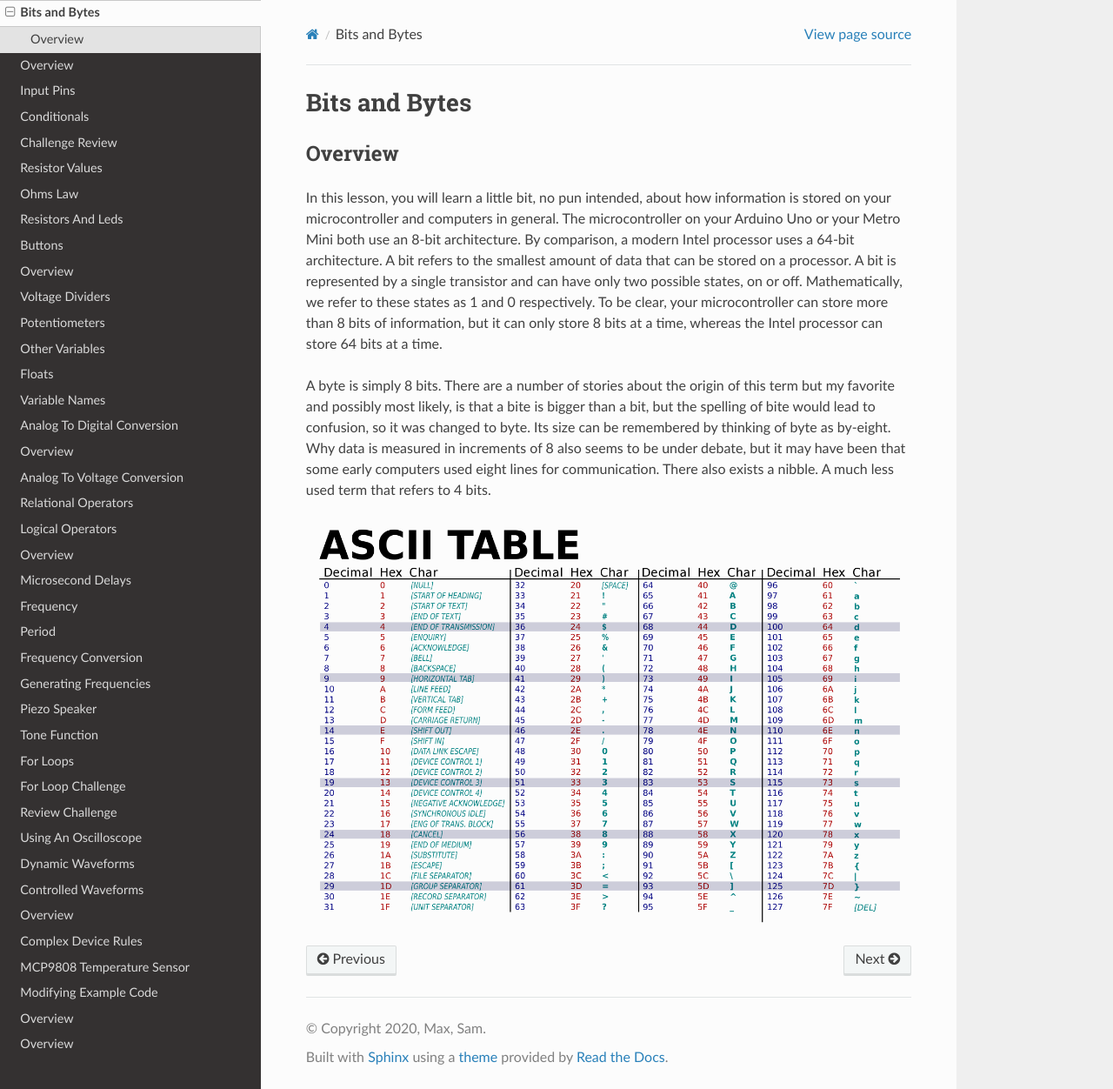
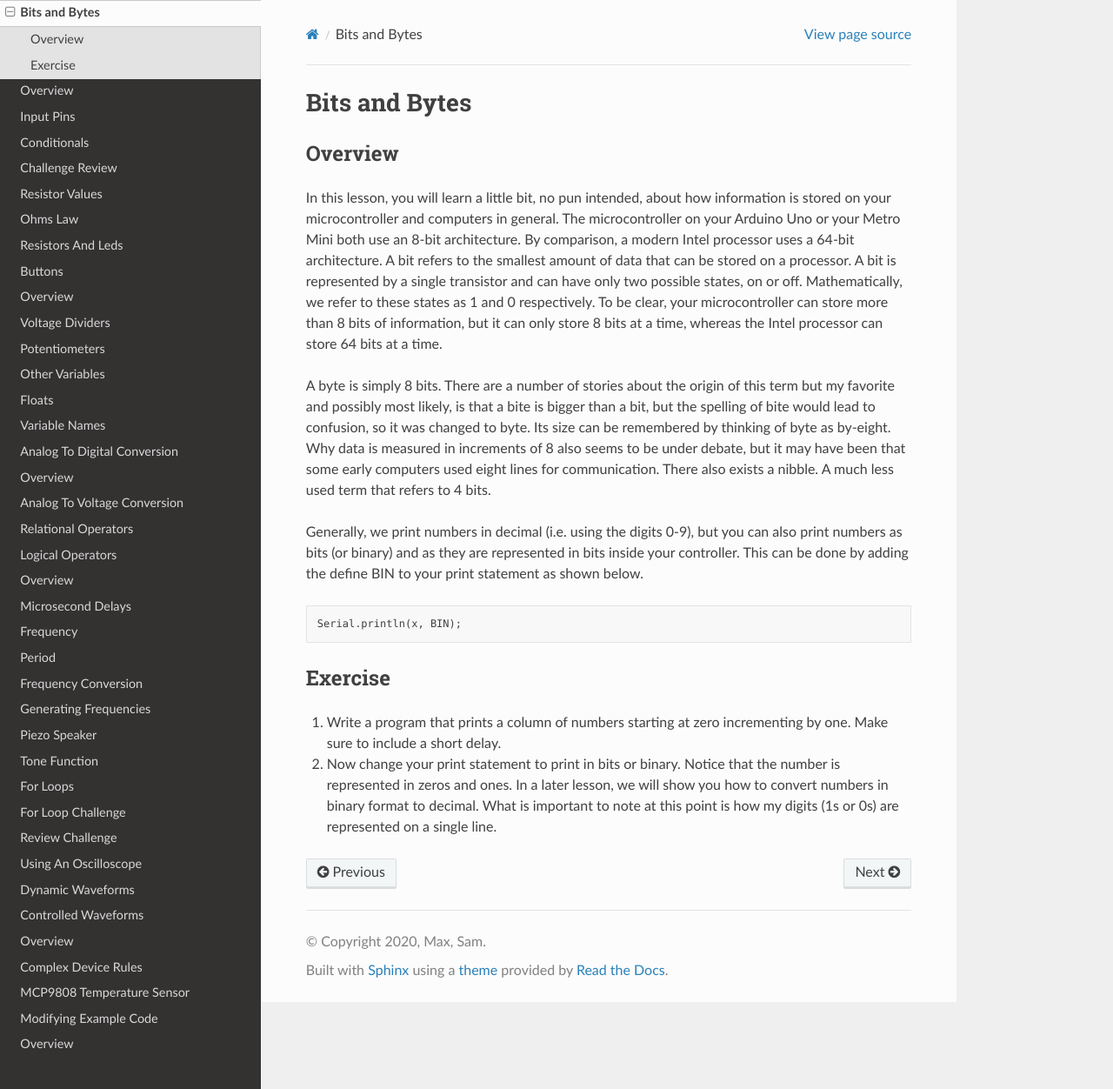
Before and after one commit to maxtkc/mvths-wiki, a Sphinx documentation site: the page built from docs/015c-bits-and-bytes.rst, in a window 1280 px wide and 1252 px high. Shown: the whole window at 87% size. Built offline with Sphinx 7.4.7 and the Read the Docs theme 2.0.0, drawn with Linux system fonts in a browser that asks for light colours; pages that are not in the unit, such as notebooks, are missing from menus.

Commit message:
Update 015c-bits-and-bytes.rst

```diff
--- a/docs/015c-bits-and-bytes.rst
+++ b/docs/015c-bits-and-bytes.rst
@@ -7,7 +7,15 @@ In this lesson, you will learn a little bit, no pun intended, about how informat
 
 A byte is simply 8 bits. There are a number of stories about the origin of this term but my favorite and possibly most likely, is that a bite is bigger than a bit, but the spelling of bite would lead to confusion, so it was changed to byte. Its size can be remembered by thinking of byte as by-eight. Why data is measured in increments of 8 also seems to be under debate, but it may have been that some early computers used eight lines for communication. There also exists a nibble. A much less used term that refers to 4 bits.
 
+Generally, we print numbers in decimal (i.e. using the digits 0-9), but you can also print numbers as bits (or binary) and as they are represented in bits inside your controller. This can be done by adding the define BIN to your print statement as shown below.
 
+.. code-block:: c
 
-.. figure:: images/ascii_table.png
-   :alt:
+  Serial.println(x, BIN);
+
+Exercise
+---------
+
+#. Write a program that prints a column of numbers starting at zero incrementing by one. Make sure to include a short delay.
+
+#. Now change your print statement to print in bits or binary. Notice that the number is represented in zeros and ones. In a later lesson, we will show you how to convert numbers in binary format to decimal. What is important to note at this point is how my digits (1s or 0s) are represented on a single line.
```
